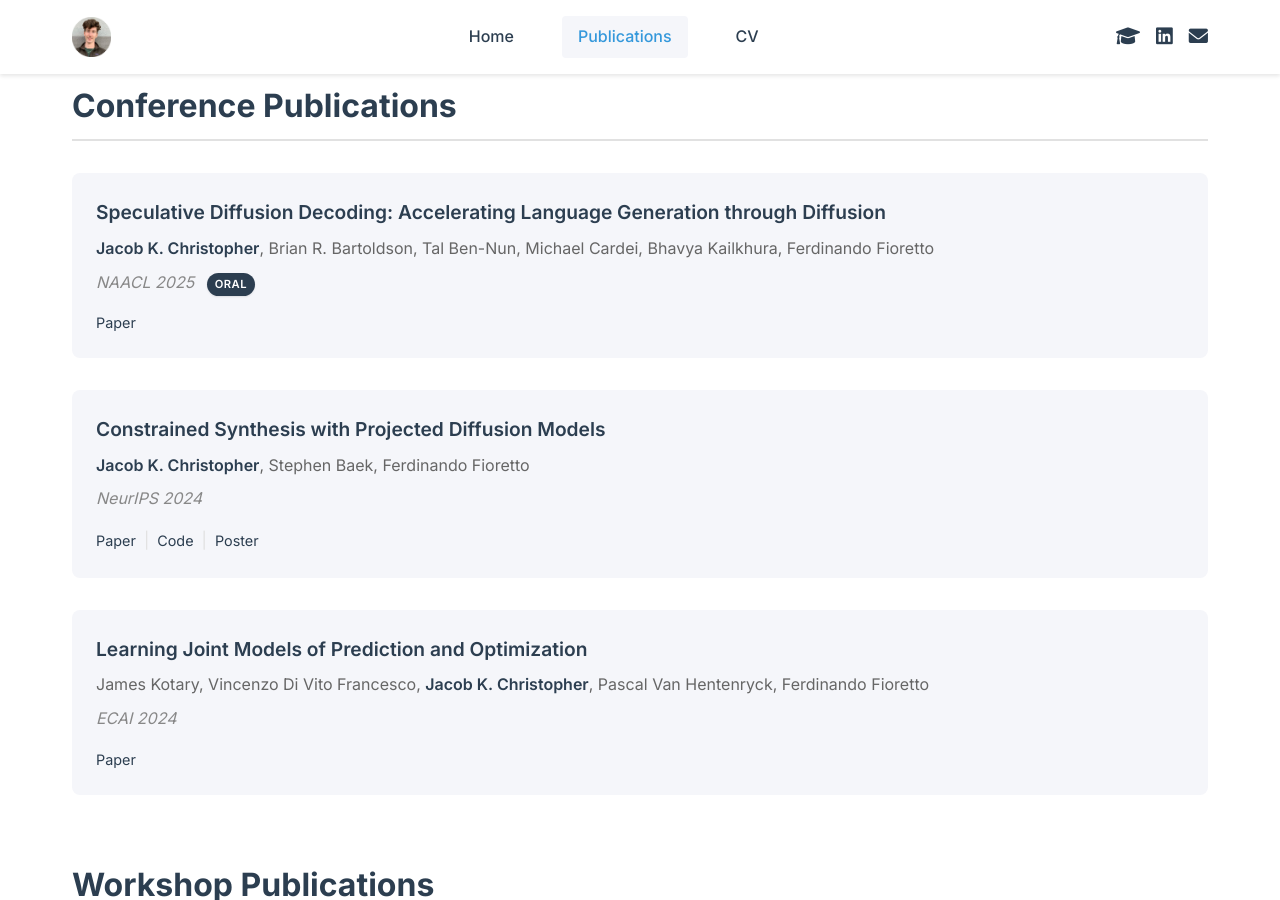
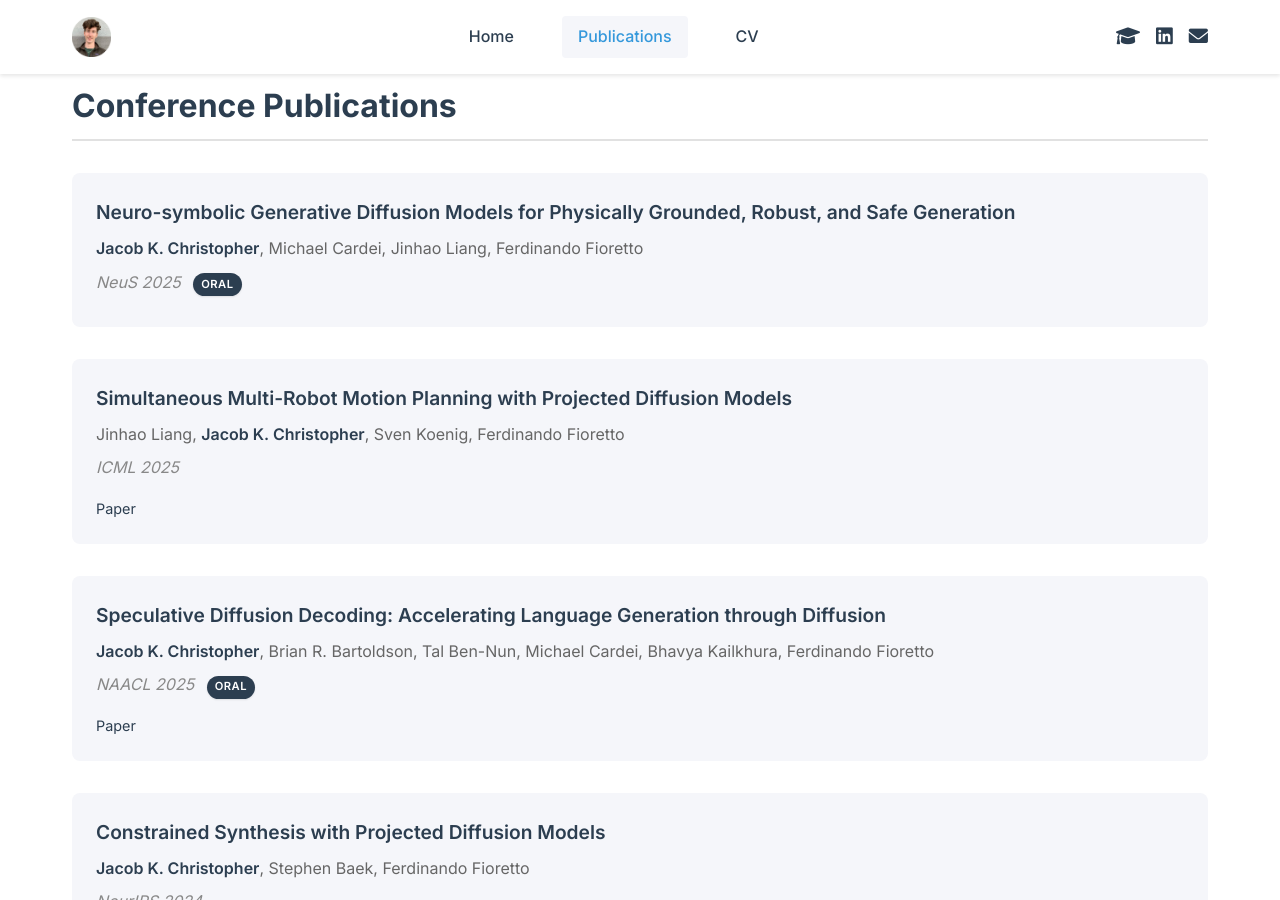
Before and after one commit to jacobchristopher/jacobchristopher.github.io, a Jekyll site: the page built from publications.md, in a window 1280 px wide and 900 px high. Built offline with Jekyll 4.4.1, drawn with Linux system fonts in a browser that asks for light colours; some of the changed text lies outside the part shown.

Commit message:
Update publications.md

```diff
--- a/publications.md
+++ b/publications.md
@@ -6,6 +6,22 @@ title: Publications
 <div class="section">
     <h2 class="section-title">Conference Publications</h2>
     <ul class="publication-list">
+        <li class="publication-item">
+            <div class="publication-title">Neuro-symbolic Generative Diffusion Models for Physically Grounded, Robust, and Safe Generation</div>
+            <div class="publication-authors"><span class="highlight">Jacob K. Christopher</span>, Michael Cardei, Jinhao Liang, Ferdinando Fioretto</div>
+            <div class="publication-venue">NeuS 2025</div>
+            <div class="publication-award">ORAL</div>
+        </li>
+
+        <li class="publication-item">
+            <div class="publication-title">Simultaneous Multi-Robot Motion Planning with Projected Diffusion Models</div>
+            <div class="publication-authors">Jinhao Liang, <span class="highlight">Jacob K. Christopher</span>, Sven Koenig, Ferdinando Fioretto</div>
+            <div class="publication-venue">ICML 2025</div>
+            <div class="publication-links">
+                <a href="https://arxiv.org/abs/2502.03607" target="_blank">Paper</a>
+            </div>
+        </li>
+
         <li class="publication-item">
             <div class="publication-title">Speculative Diffusion Decoding: Accelerating Language Generation through Diffusion</div>
             <div class="publication-authors"><span class="highlight">Jacob K. Christopher</span>, Brian R. Bartoldson, Tal Ben-Nun, Michael Cardei, Bhavya Kailkhura, Ferdinando Fioretto</div>
@@ -98,7 +114,7 @@ title: Publications
     <h2 class="section-title">Preprints</h2>
     <ul class="publication-list">
         <li class="publication-item">
-            <div class="publication-title">Constrained Language Generation with Discrete Diffusion Models</div>
+            <div class="publication-title">Constrained Discrete Diffusion </div>
             <div class="publication-authors">Michael Cardei*, <span class="highlight">Jacob K. Christopher*</span>, Thomas Hartvigsen, Brian R. Bartoldson, Bhavya Kailkhura, Ferdinando Fioretto</div>
             <div class="publication-links">
                 <a href="https://arxiv.org/abs/2503.09790" target="_blank">Paper</a>
@@ -114,14 +130,6 @@ title: Publications
         </li>
 
         <li class="publication-item">
-            <div class="publication-title">Simultaneous Multi-Robot Motion Planning with Projected Diffusion Models</div>
-            <div class="publication-authors">Jinhao Liang, <span class="highlight">Jacob K. Christopher</span>, Sven Koenig, Ferdinando Fioretto</div>
-            <div class="publication-links">
-                <a href="https://arxiv.org/abs/2502.03607" target="_blank">Paper</a>
-            </div>
-        </li>
-
-        <li class="publication-item">
             <div class="publication-title">Analyzing and Enhancing the Backward-Pass Convergence of Unrolled Optimization</div>
             <div class="publication-authors">James Kotary, <span class="highlight">Jacob K. Christopher</span>, My H. Dinh, Ferdinando Fioretto</div>
             <div class="publication-links">
```
